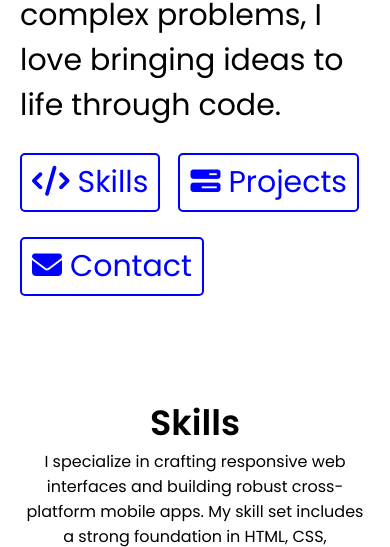
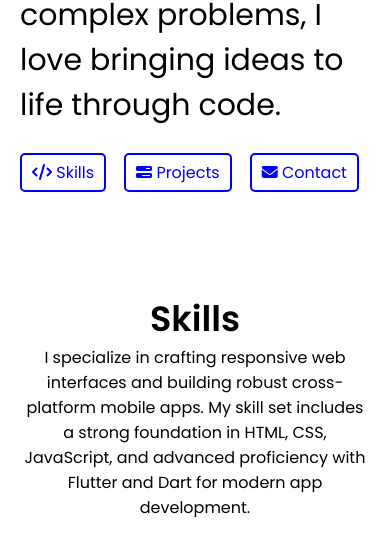
Before and after one commit to Aaron-2108/Portfolio, a plain HTML site: page index.html in a window 390 px wide. Shown: the part 943-1490 px from the top of the page. Drawn offline with Linux system fonts and the light colour scheme.

Commit message:
Update style.css

```diff
--- a/style.css
+++ b/style.css
@@ -322,6 +322,9 @@ nav .right a span{
     .hero-section .text{
         font-size: 16px;
     }
+
+    .hero-section .text .links{
+        font-size: 16px;
 }
  @media (max-width:600px){
     /* Nav bar */
```
